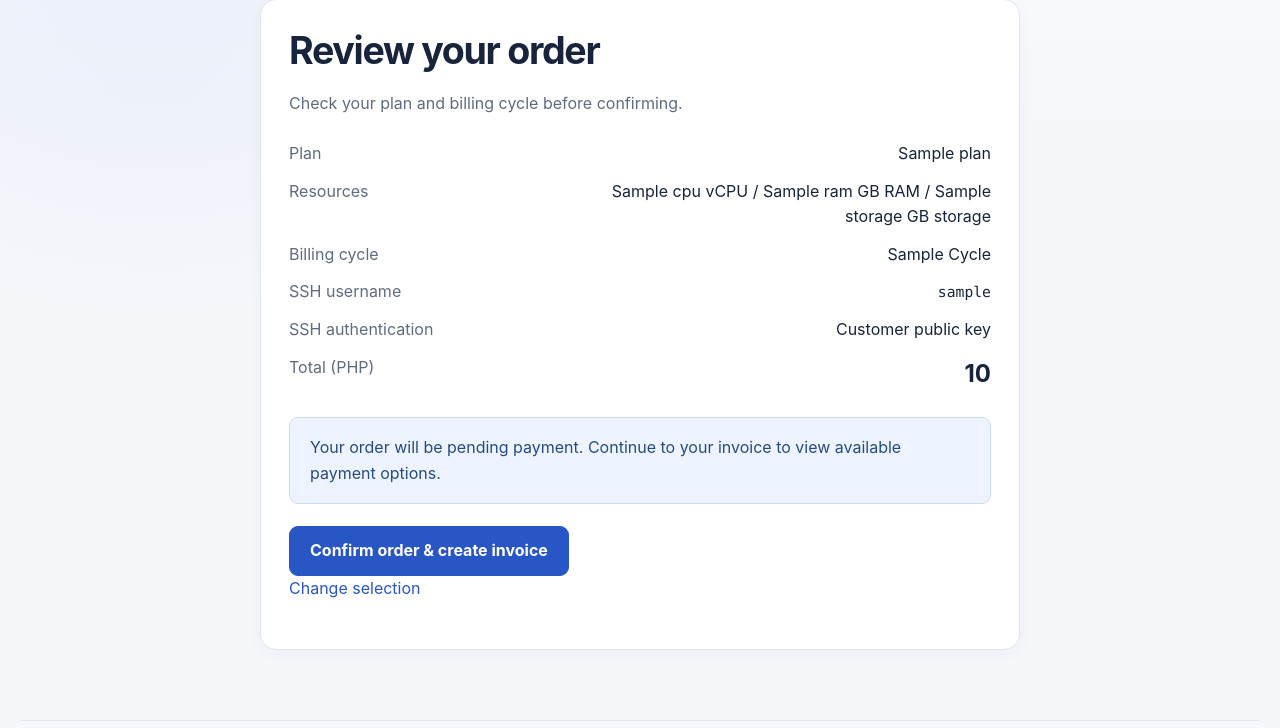
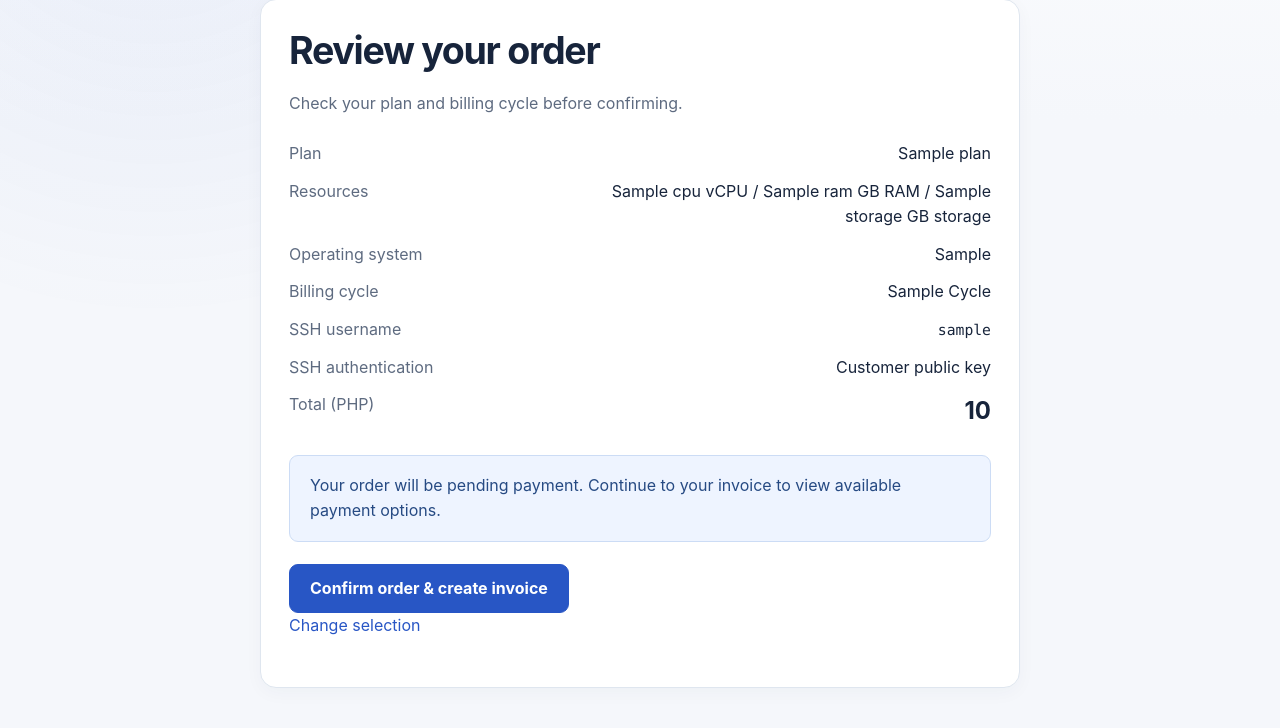
Before and after one commit to john-selwyn/proxmox-billing, a Django app: template billing/templates/billing/review_order.html in a window 1280 px wide. Shown: the part 160-888 px from the top of the page. Run offline with Django 5.2, Linux system fonts and the light colour scheme; the template is opened without the code that fills it: most values are stand-ins (such as "Sample title", 1, 10 or a date in 2020).

Commit message:
Show selected OS during order review

```diff
--- a/billing/templates/billing/review_order.html
+++ b/billing/templates/billing/review_order.html
@@ -8,6 +8,8 @@
 <dd>{{ plan.name }}</dd>
 <dt>Resources</dt>
 <dd>{{ plan.cpu }} vCPU / {{ plan.ram }} GB RAM / {{ plan.storage }} GB storage</dd>
+<dt>Operating system</dt>
+<dd>{{ operating_system }}</dd>
 <dt>Billing cycle</dt>
 <dd>{{ cycle|title }}</dd>
 <dt>SSH username</dt>
```
